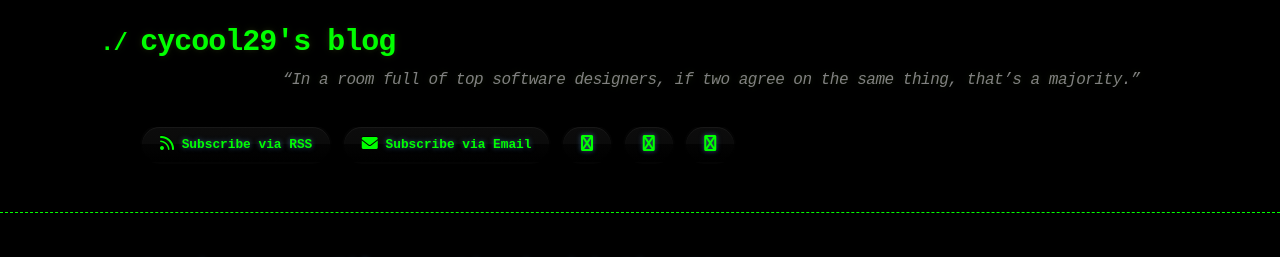
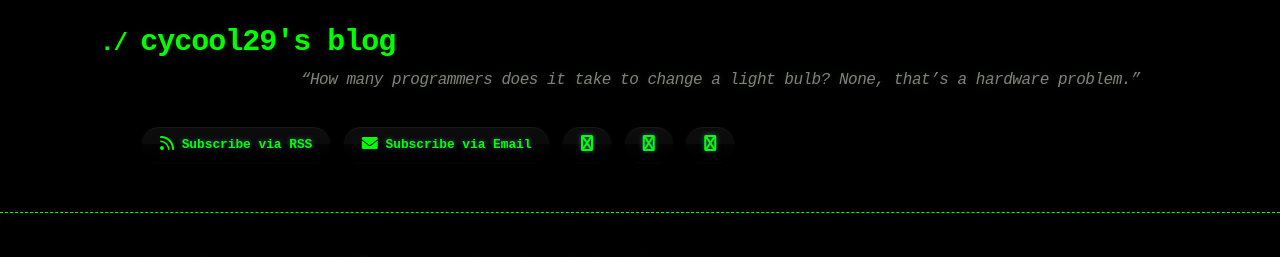
Before and after one commit to cycool29/cycool29.github.io, a Jekyll site: the page built from index.md, in a window 1280 px wide and 900 px high. Shown: the top 257 px of the window. Built offline with Jekyll 4.4.1, drawn with Linux system fonts in a browser that asks for light colours; a style sheet for code colours, icons or effects is not loaded.

Commit message:
Update quotes

```diff
--- a/_config.yml
+++ b/_config.yml
@@ -1,5 +1,5 @@
 title: cycool29's blog
-description: "“In a room full of top software designers, if two agree on the same thing, that’s a majority.” "
+description: "“How many programmers does it take to change a light bulb? None, that’s a hardware problem.” "
 bio: A high school student. Intermediate in Python, Git, Bash. Learning JavaScript. He/Him. "
 author: cycool29
 url: https://cycool29.github.io
```
